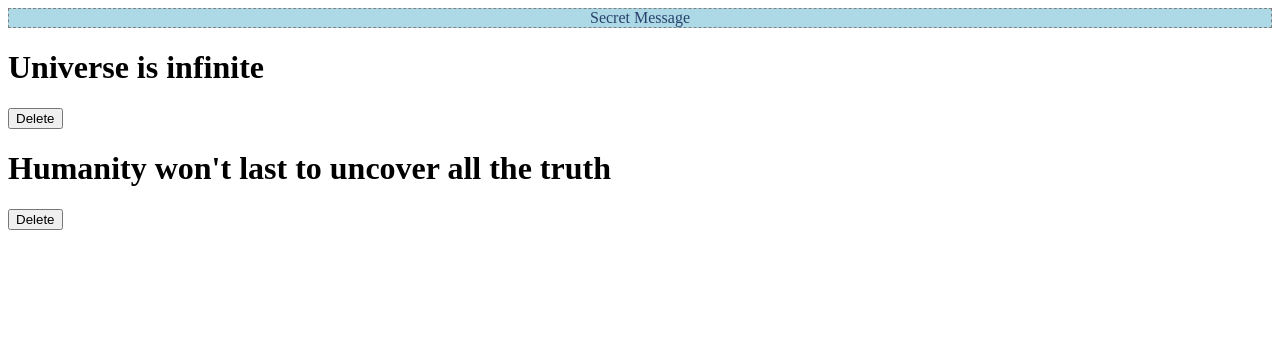
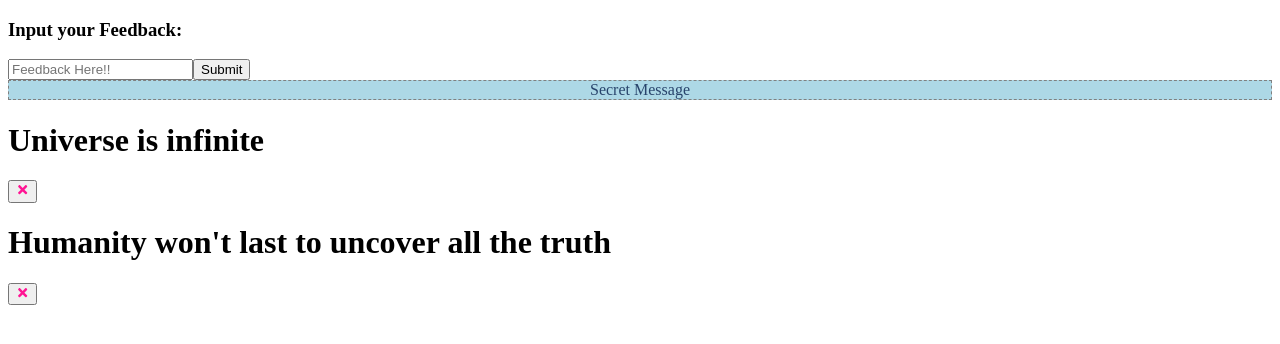
Before and after one commit to AAshishG70/feedback-app, a React (Vite) app in the folder vite-project/: page / in a window 1280 px wide. Shown: the top 344 px of the page. Built offline with nearby package versions, Linux system fonts and the light colour scheme.

Commit message:
add feedback form

```diff
--- a/package.json
+++ b/package.json
@@ -1,5 +1,6 @@
 {
   "dependencies": {
+    "react-icons": "^4.7.1",
     "yarn": "^1.22.19"
   }
 }
--- a/vite-project/src/App.jsx
+++ b/vite-project/src/App.jsx
@@ -1,5 +1,6 @@
 import { useState } from "react";
 // import Card from "./components/common/Card";
+import FeedbackForm from "./components/FeedbackForm";
 import Header from "./components/common/Header";
 import FeedbackList from "./components/FeedbackList";
 import { feedbackData } from "./data/FeedbackData";
@@ -20,6 +21,7 @@ const App = () => {
       {/* <Card bgColor="purple">
         <div>Hello</div>
       </Card> */}
+      <FeedbackForm />
       <Header text="Secret" />
       <FeedbackList feedback={feedback} deleteFeedback={deleteFeedback} />
     </div>
--- a/vite-project/src/components/Feedback.jsx
+++ b/vite-project/src/components/Feedback.jsx
@@ -1,10 +1,13 @@
-import React from "react";
+import { FaTimes } from "react-icons/fa";
+import styles from "./Feedback.module.css";
 
 function Feedback({ item, deleteFeedback }) {
   return (
     <>
       <h1>{item.text}</h1>
-      <button onClick={() => deleteFeedback(item)}>Delete</button>
+      <button onClick={() => deleteFeedback(item)} className={close}>
+        <FaTimes color="deeppink" />
+      </button>
     </>
   );
 }
--- a/vite-project/src/components/Feedback.module.css
+++ b/vite-project/src/components/Feedback.module.css
@@ -1 +1,8 @@
 /* Write CSS for the Feedback */
+
+.close {
+  cursor: pointer;
+  /* position: absolute;
+  top: 12px;
+  right: 30px; */
+}
--- /dev/null
+++ b/vite-project/src/components/FeedbackForm.jsx
@@ -0,0 +1,20 @@
+import React, { useState } from "react";
+
+const FeedbackForm = () => {
+  const [text, setText] = useState();
+  return (
+    <div>
+      <h3>Input your Feedback:</h3>
+      <form>
+        <input
+          type="text"
+          onChange={(e) => setText(e.target.value)}
+          placeholder="Feedback Here!!"
+        />
+        <button>Submit</button>
+      </form>
+    </div>
+  );
+};
+
+export default FeedbackForm;
--- a/vite-project/src/components/FeedbackList.jsx
+++ b/vite-project/src/components/FeedbackList.jsx
@@ -1,6 +1,6 @@
 import Feedback from "./Feedback";
 
-const FeedbackList = ({ feedback = [] }, { deleteFeedback }) => {
+const FeedbackList = ({ feedback }, { deleteFeedback }) => {
   // Validate feedback with PropTypes
   return (
     <div>
```
Also changed, not shown: 1 other file (tests, documents, lock files or other folders).
